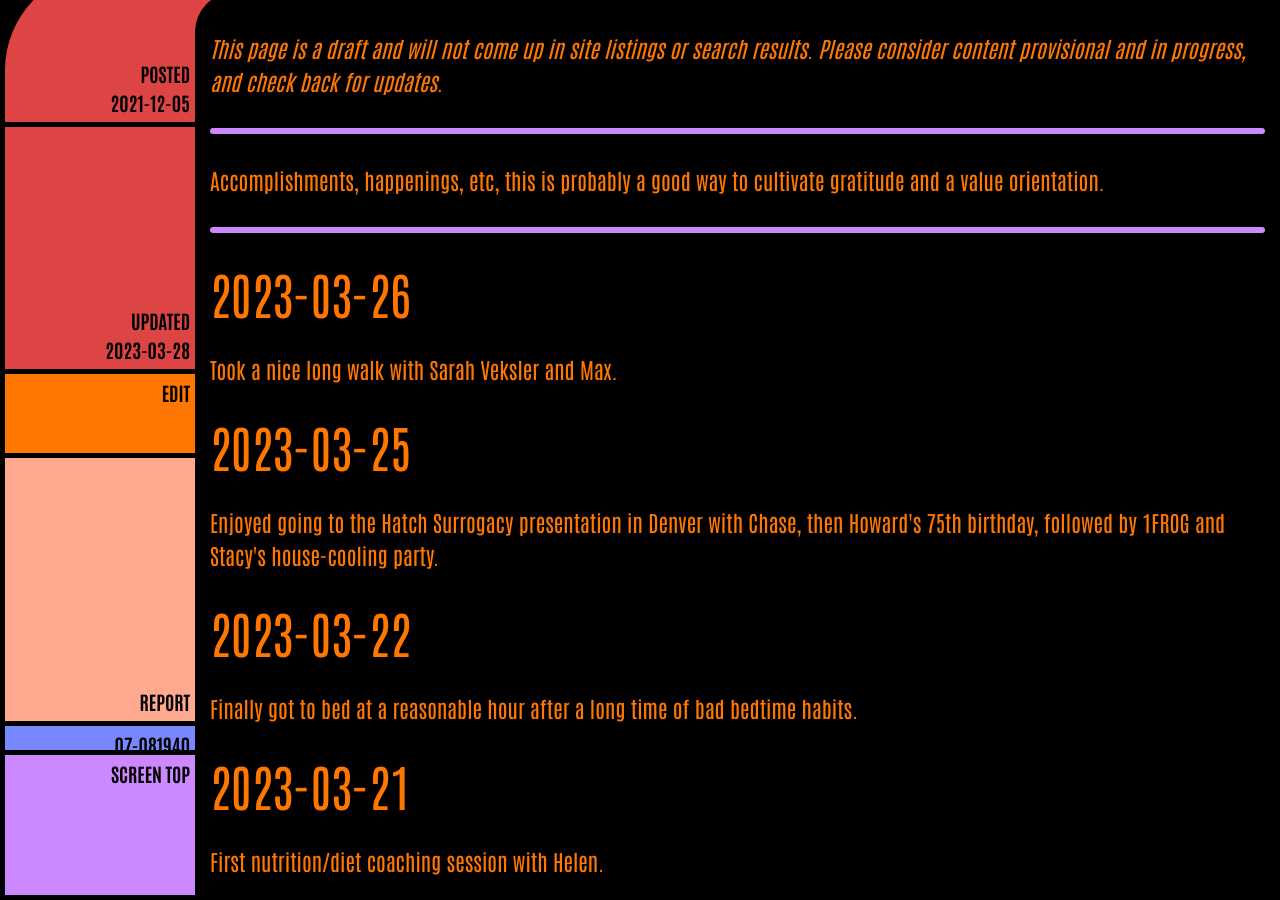
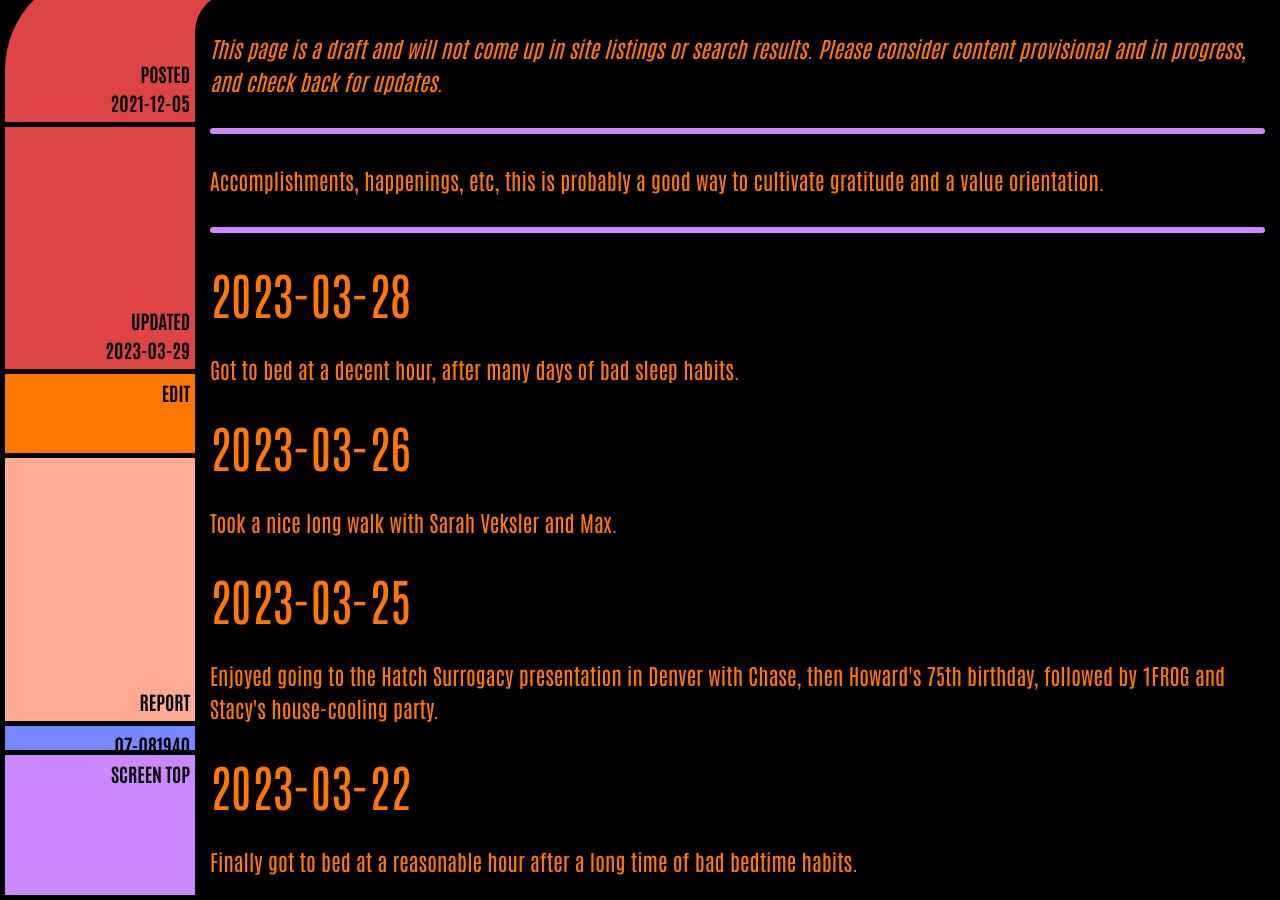
Before and after one commit to ArthurZey/arthurzey.github.io, a Jekyll site: the page built from _pages/one-good-thing.md, in a window 1280 px wide and 900 px high, scrolled down 333 px. Built offline with Jekyll 4.4.1, drawn with Linux system fonts in a browser that asks for light colours.

Commit message:
added 2023-03-28

```diff
--- a/_pages/one-good-thing.md
+++ b/_pages/one-good-thing.md
@@ -2,12 +2,15 @@
 title: One Good Thing
 description: "Accomplishments, happenings, etc, this is probably a good way to cultivate gratitude and a value orientation."
 date: "2021-12-05"
-last_modified_at: "2023-03-28T03:18:13+00:00"
+last_modified_at: "2023-03-29T14:48:48+00:00"
 tags:
   - happenings
   - draft
 sitemap: false
 ---
+
+## 2023-03-28
+Got to bed at a decent hour, after many days of bad sleep habits.
 
 ## 2023-03-26
 Took a nice long walk with Sarah Veksler and Max.
```
